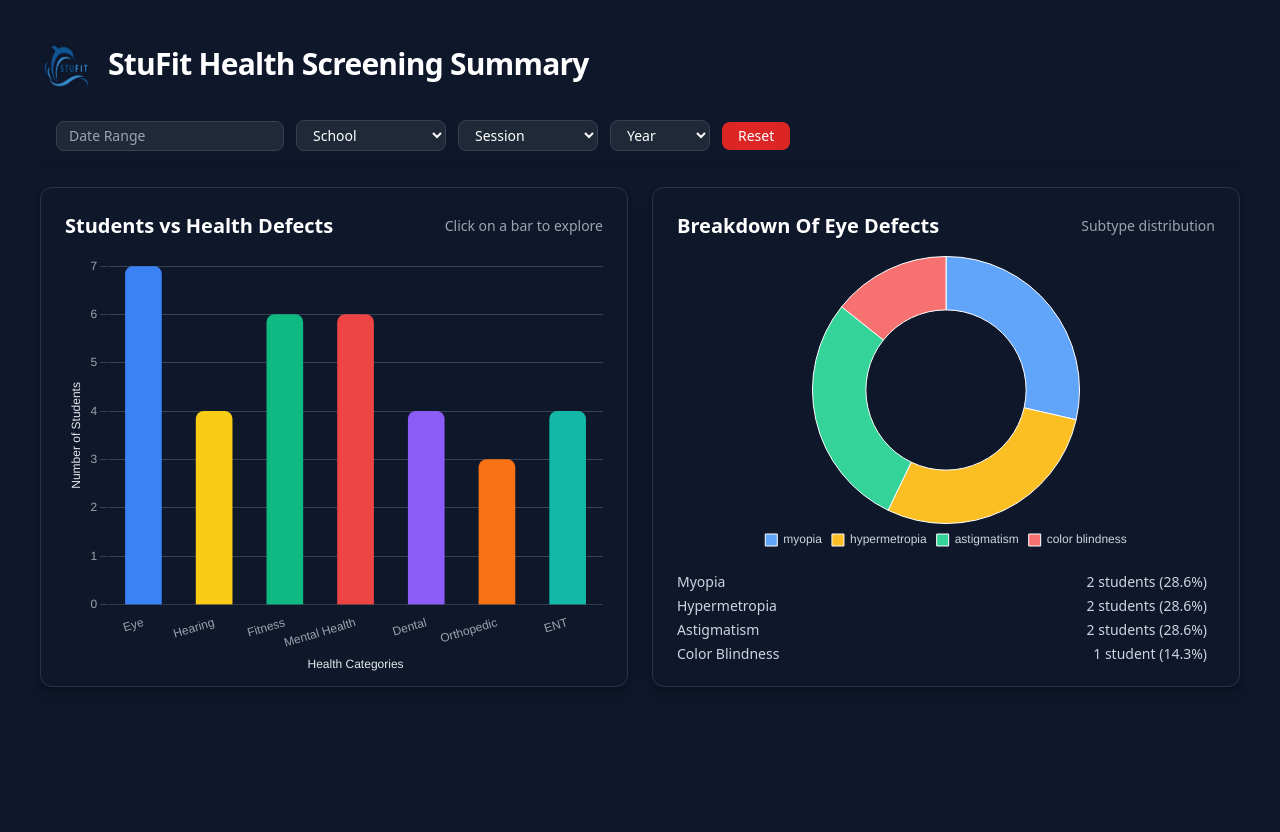
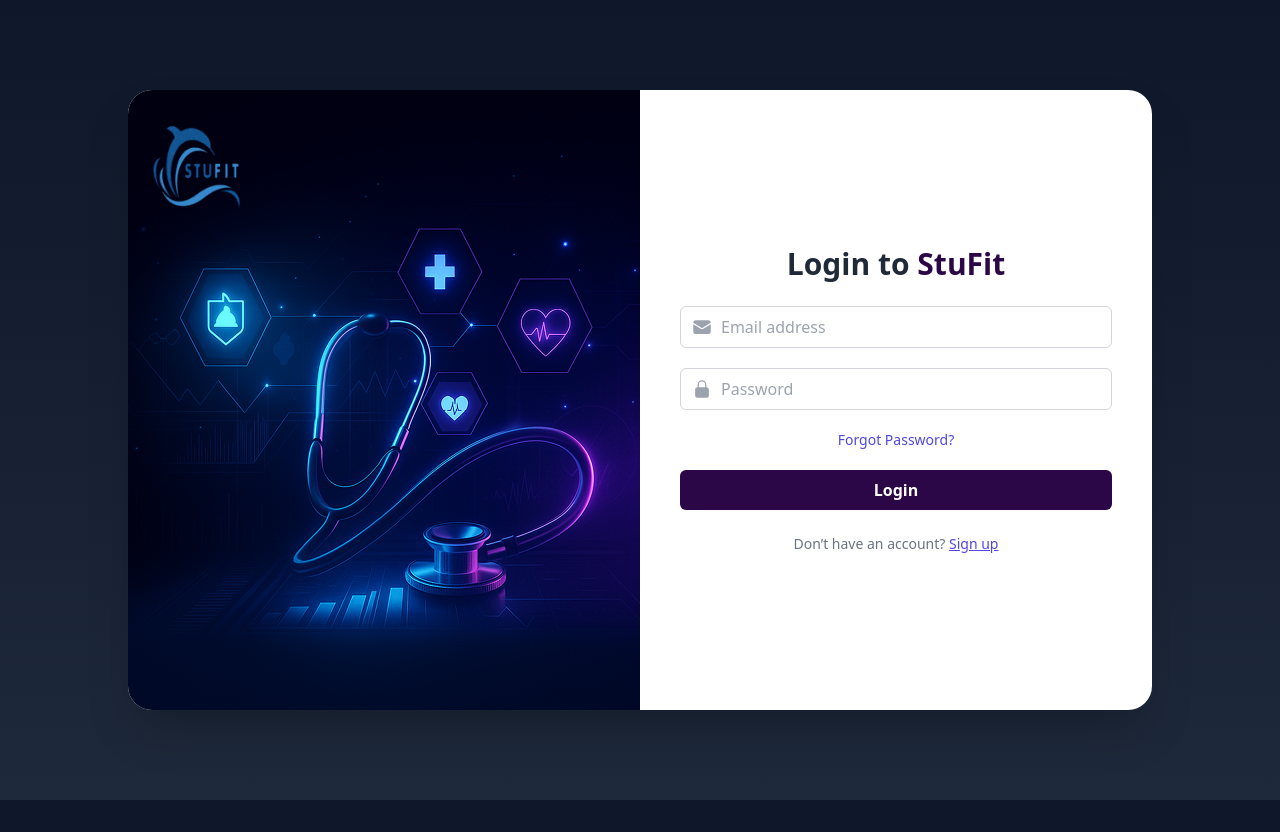
Before and after one commit to Vishwajeet-Kumar-Patel/Summary_Page, a React (Vite) app: page / in a window 1280 px wide. After the commit the page ends 800 px from the top, so only its background shows below. Built offline with nearby package versions, Linux system fonts and the light colour scheme; the HTML template or start-up script is replaced by a standard one.

Commit message:
Login Page

```diff
--- a/package.json
+++ b/package.json
@@ -16,7 +16,8 @@
     "react": "^19.1.0",
     "react-chartjs-2": "^5.3.0",
     "react-datepicker": "^8.4.0",
-    "react-dom": "^19.1.0"
+    "react-dom": "^19.1.0",
+    "react-router-dom": "^7.6.3"
   },
   "devDependencies": {
     "@eslint/js": "^9.29.0",
--- a/src/App.jsx
+++ b/src/App.jsx
@@ -1,12 +1,42 @@
-import React from 'react'; // ✅ Required for JSX in some environments
+import React from 'react';
+import { BrowserRouter as Router, Routes, Route, Navigate } from 'react-router-dom';
 
+// Pages
+import LoginPage from './pages/LoginPage';
 import HealthSummary from './pages/HealthSummary';
+import ForgotPasswordPage from './pages/ForgotPasswordPage';
+
+// 🔒 Protected Route Wrapper
+const ProtectedRoute = ({ children }) => {
+  const isAuthenticated = !!localStorage.getItem('token');
+  return isAuthenticated ? children : <Navigate to="/" replace />;
+};
 
 export default function App() {
   return (
-    <div className="min-h-screen bg-[#0f172a] text-gray-100 p-4">
+    <Router>
+      <Routes>
 
-      <HealthSummary />
-    </div>
+        {/* 🔐 Login Page (Default Entry) */}
+        <Route path="/" element={<LoginPage />} />
+
+        {/* 🔑 Forgot Password (Open Route) */}
+        <Route path="/forgot-password" element={<ForgotPasswordPage />} />
+
+        {/* 📊 Protected Dashboard */}
+        <Route
+          path="/summary"
+          element={
+            <ProtectedRoute>
+              <HealthSummary />
+            </ProtectedRoute>
+          }
+        />
+
+        {/* 🔁 Fallback to Login for Unknown Routes */}
+        <Route path="*" element={<Navigate to="/" />} />
+
+      </Routes>
+    </Router>
   );
 }
--- /dev/null
+++ b/src/pages/ForgotPasswordPage.jsx
@@ -0,0 +1,88 @@
+import React, { useState } from 'react';
+import { useNavigate } from 'react-router-dom';
+import { EnvelopeIcon } from '@heroicons/react/24/solid';
+
+export default function ForgotPasswordPage() {
+  const navigate = useNavigate();
+  const [email, setEmail] = useState('');
+  const [message, setMessage] = useState('');
+
+  const handleReset = (e) => {
+    e.preventDefault();
+
+    if (email.trim() === '') {
+      setMessage('Please enter your email address.');
+    } else {
+      // Mock reset logic
+      setMessage(`A password reset link has been sent to ${email}.`);
+      setEmail('');
+    }
+  };
+
+  return (
+    <div className="min-h-screen flex items-center justify-center bg-gradient-to-b from-[#0f172a] to-[#1e293b] px-4 md:px-8">
+      <div className="max-w-5xl w-full h-[620px] bg-white rounded-3xl shadow-2xl flex flex-col md:flex-row overflow-hidden">
+
+        {/* Left Section: Logo + Image */}
+        <div className="md:w-1/2 bg-[#160d34] relative">
+          <img
+            src="/illustration.png"
+            alt="Healthcare Illustration"
+            className="w-full h-full object-cover"
+          />
+          <div className="absolute top-6 left-6 z-10">
+            <img src="/logo.png" alt="StuFit Logo" className="w-24 h-auto" />
+          </div>
+        </div>
+
+        {/* Right Section: Forgot Password Form */}
+        <div className="w-full md:w-1/2 p-8 md:p-10 flex flex-col justify-center">
+          <h2 className="text-3xl font-bold text-gray-800 mb-6 text-center">
+            Forgot <span className="text-[#2b0747]">Password</span>
+          </h2>
+
+          <form onSubmit={handleReset} className="space-y-5">
+            {/* Email Input */}
+            <div className="relative">
+              <EnvelopeIcon className="absolute w-5 h-5 text-gray-400 left-3 top-1/2 transform -translate-y-1/2" />
+              <input
+                type="email"
+                placeholder="Enter your registered email"
+                value={email}
+                onChange={(e) => setEmail(e.target.value)}
+                required
+                className="w-full pl-10 pr-4 py-2 border border-gray-300 rounded-md text-gray-800 focus:outline-none focus:ring-2 focus:ring-indigo-500"
+              />
+            </div>
+
+            {/* Message */}
+            {message && (
+              <p className="text-sm text-center text-green-600">
+                {message}
+              </p>
+            )}
+
+            {/* Reset Button */}
+            <button
+              type="submit"
+              className="w-full bg-[#2b0747] hover:bg-[#43137a] text-white font-semibold py-2 rounded-md transition duration-300"
+            >
+              Send Reset Link
+            </button>
+          </form>
+
+          {/* Back to login */}
+          <p className="mt-6 text-sm text-center text-gray-500">
+            Remember your password?{' '}
+            <span
+              className="text-indigo-600 underline cursor-pointer"
+              onClick={() => navigate('/')}
+            >
+              Login
+            </span>
+          </p>
+        </div>
+      </div>
+    </div>
+  );
+}
--- /dev/null
+++ b/src/pages/LoginPage.jsx
@@ -0,0 +1,120 @@
+import React, { useState } from 'react';
+import { useNavigate } from 'react-router-dom';
+import { EnvelopeIcon, LockClosedIcon } from '@heroicons/react/24/solid';
+
+export default function LoginPage() {
+  const navigate = useNavigate();
+  const [email, setEmail] = useState('');
+  const [password, setPassword] = useState('');
+  const [error, setError] = useState('');
+
+  const MOCK_EMAIL = 'admin@stufit.com';
+  const MOCK_PASSWORD = '121326';
+
+  const handleLogin = (e) => {
+    e.preventDefault();
+    setError('');
+
+    if (email === MOCK_EMAIL && password === MOCK_PASSWORD) {
+      localStorage.setItem('token', 'mock-token');
+      navigate('/summary');
+    } else {
+      setError('Invalid email or password');
+    }
+  };
+
+  return (
+    <div className="min-h-screen flex items-center justify-center bg-gradient-to-b from-[#0f172a] to-[#1e293b] px-4 md:px-8">
+      <div className="max-w-5xl w-full h-[620px] bg-white rounded-3xl shadow-2xl flex flex-col md:flex-row overflow-hidden">
+
+        {/* Left Section: Logo + Image */}
+        <div className="md:w-1/2 bg-[#160d34] relative">
+          {/* Full Image */}
+          <img
+            src="/illustration.png"
+            alt="Healthcare Illustration"
+            className="w-full h-full object-cover"
+          />
+
+          {/* Top-left Logo */}
+          <div className="absolute top-6 left-6 z-10">
+            <img
+              src="/logo.png"
+              alt="StuFit Logo"
+              className="w-24 h-auto"
+            />
+          </div>
+        </div>
+
+        {/* Right Section: Login Form */}
+        <div className="w-full md:w-1/2 p-8 md:p-10 flex flex-col justify-center">
+          <h2 className="text-3xl font-bold text-gray-800 mb-6 text-center">
+            Login to <span className="text-[#2b0747]">StuFit</span>
+          </h2>
+
+          <form onSubmit={handleLogin} className="space-y-5">
+            {/* Email Field */}
+            <div className="relative">
+              <EnvelopeIcon className="absolute w-5 h-5 text-gray-400 left-3 top-1/2 transform -translate-y-1/2" />
+              <input
+                type="email"
+                placeholder="Email address"
+                value={email}
+                onChange={(e) => setEmail(e.target.value)}
+                required
+                className="w-full pl-10 pr-4 py-2 border border-gray-300 rounded-md text-gray-800 focus:outline-none focus:ring-2 focus:ring-indigo-500"
+              />
+            </div>
+
+            {/* Password Field */}
+            <div className="relative">
+              <LockClosedIcon className="absolute w-5 h-5 text-gray-400 left-3 top-1/2 transform -translate-y-1/2" />
+              <input
+                type="password"
+                placeholder="Password"
+                value={password}
+                onChange={(e) => setPassword(e.target.value)}
+                required
+                className="w-full pl-10 pr-4 py-2 border border-gray-300 rounded-md text-gray-800 focus:outline-none focus:ring-2 focus:ring-indigo-500"
+              />
+            </div>
+
+            {/* Forgot Password */}
+            <div className="text-sm text-center">
+              <button
+                type="button"
+                onClick={() => navigate('/forgot-password')}
+                className="text-indigo-600 hover:underline"
+              >
+                Forgot Password?
+              </button>
+            </div>
+
+            {/* Error Message */}
+            {error && (
+              <p className="text-red-600 text-sm text-center">
+                {error}
+              </p>
+            )}
+
+            {/* Login Button */}
+            <button
+              type="submit"
+              className="w-full bg-[#2b0747] hover:bg-[#43137a] text-white font-semibold py-2 rounded-md transition duration-300"
+            >
+              Login
+            </button>
+          </form>
+
+          {/* Footer */}
+          <p className="mt-6 text-sm text-center text-gray-500">
+            Don’t have an account?{' '}
+            <span className="text-indigo-600 underline cursor-pointer">
+              Sign up
+            </span>
+          </p>
+        </div>
+      </div>
+    </div>
+  );
+}
```
Also changed, not shown: public/illustration.png (added), 1 other file (tests, documents, lock files or other folders).
